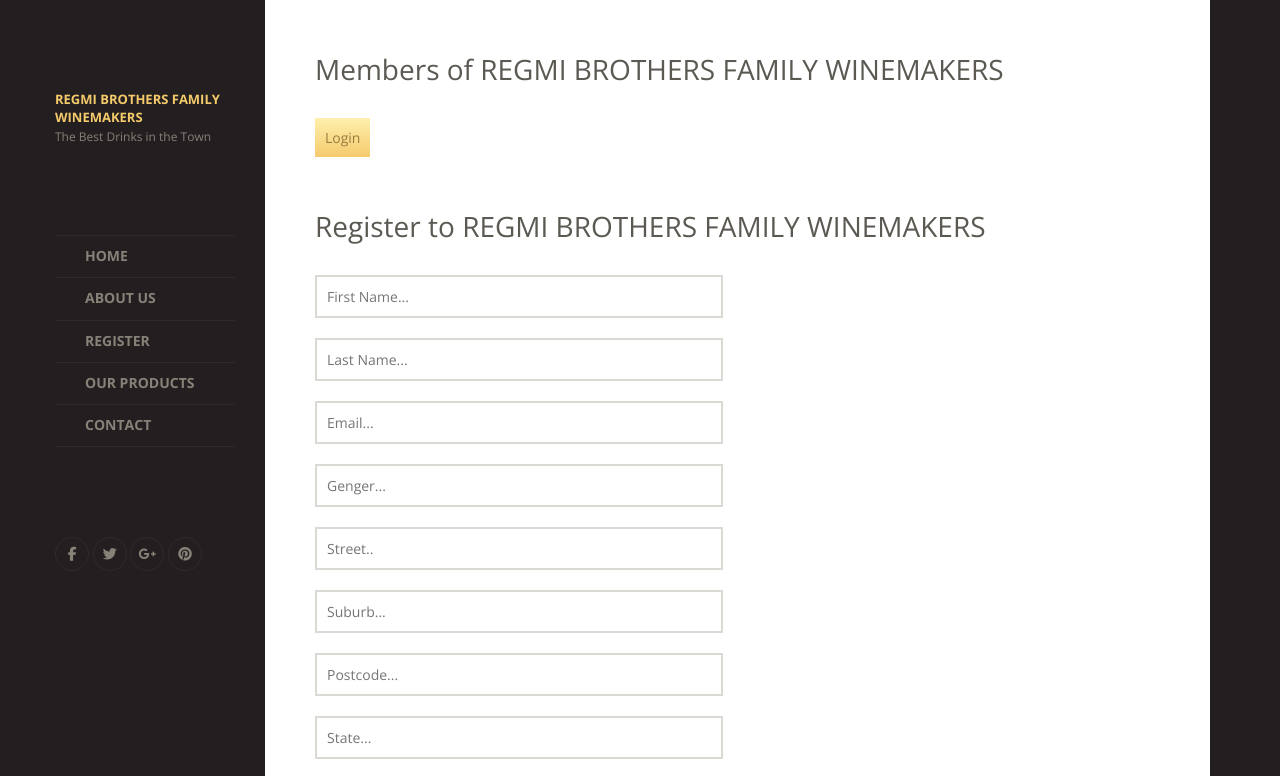
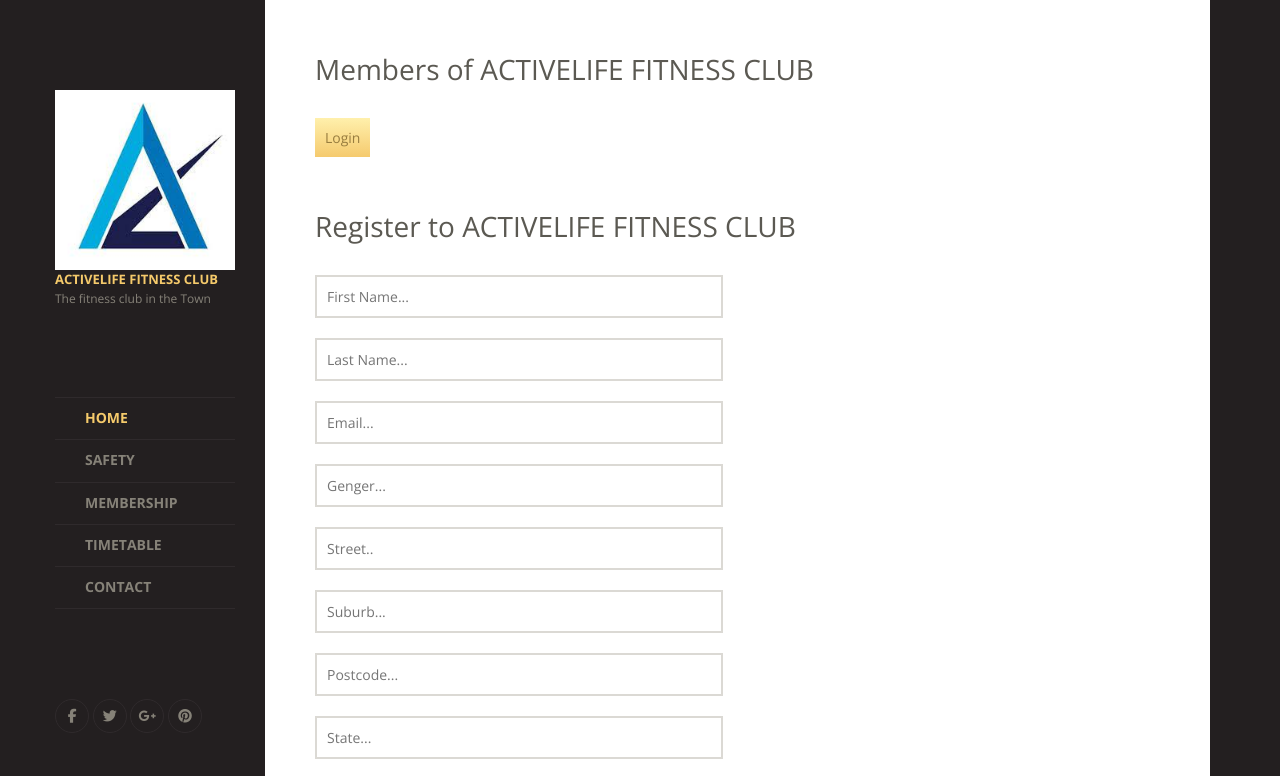
Before and after one commit to rabinregmi327/ActiveLife, a plain HTML site: page register.html in a window 1280 px wide. Shown: the top 776 px of the page. Drawn offline with nearby package versions, Linux system fonts and the light colour scheme; some packages are replaced by stand-ins of ours; a script that the page names is missing.

Commit message:
LogIn and Register Updated:

```diff
--- a/register.html
+++ b/register.html
@@ -5,7 +5,7 @@
 		<meta http-equiv="X-UA-Compatible" content="IE=edge">
 		<meta name="viewport" content="width=device-width, initial-scale=1.0,maximum-scale=1">
 
-		<title>Contact</title>
+		<title>Register</title>
 
 		<!-- Loading third party fonts -->
 		<link href="http://fonts.googleapis.com/css?family=Open+Sans:100,300,400,700|" rel="stylesheet" type="text/css">
@@ -29,10 +29,10 @@
 					<div class="col-md-2 header-container">
 						<header class="site-header">
 							<div id="branding">
-								<img src="images/logo_rabin.jpg" alt="" class="logo">
+								<img src="images/atclogo.jpg" alt="" class="logo">
 								<div class="logo-text">
-									<h1 class="site-title"><a href="index.html">REGMI BROTHERS FAMILY WINEMAKERS</a></h1>
-									<smal class="site-description">The Best Drinks in the Town</smal>
+									<h1 class="site-title"><a href="index.html">ActiveLife Fitness Club</a></h1>
+									<smal class="site-description">The fitness club in the Town</smal>
 								</div>
 							</div>
 							<button type="button" class="menu-toggle"><i class="fa fa-bars"></i></button>
@@ -41,10 +41,10 @@
 								<!-- Default snippet for navigation -->
 								<div class="main-navigation">
 									<ul class="menu">
-										<li class="menu-item"><a href="index.html"><span class="icon-homepage"></span>Home</a></li>
-										<li class="menu-item"><a href="about.html"><span class="icon-about"></span>About Us</a></li>
-										<li class="menu-item"><a href="register.html"><span class="icon-about"></span>Register</a></li>
-										<li class="menu-item"><a href="recipe.html"><span class="icon-recipe"></span>Our Products</a></li>
+										<li class="menu-item current-menu-item"><a href="index.html"><span class="icon-homepage"></span>Home</a></li>
+										<li class="menu-item"><a href="about.html"><span class="icon-about"></span>Safety </a></li>
+										<li class="menu-item"><a href="register.html"><span class="icon-about"></span>Membership</a></li>
+										<li class="menu-item"><a href="recipe.html"><span class="icon-recipe"></span>Timetable</a></li>
 										<li class="menu-item"><a href="contact.html"><span class="icon-contact"></span>Contact</a></li>
 									</ul> <!-- .menu -->
 								</div> <!-- .main-navigation -->
@@ -62,11 +62,11 @@
 					<div class="col-md-10">
 						<main class="main-content">
 							<div class="page">
-							<h1 class="entry-title">Members of REGMI BROTHERS FAMILY WINEMAKERS</h1>
+							<h1 class="entry-title">Members of ACTIVELIFE FITNESS CLUB</h1>
 							<form action="login.html" class="contact-form">
 									<input type="submit" value="Login">
 							</form>
-								<h1 class="entry-title">Register to REGMI BROTHERS FAMILY WINEMAKERS</h1>
+								<h1 class="entry-title">Register to ACTIVELIFE FITNESS CLUB</h1>
 								<div class="entry-content">
 									<div class="row">
 										<div class="col-md-6">
```
Also changed, not shown: login.html (+8 -8 lines).
